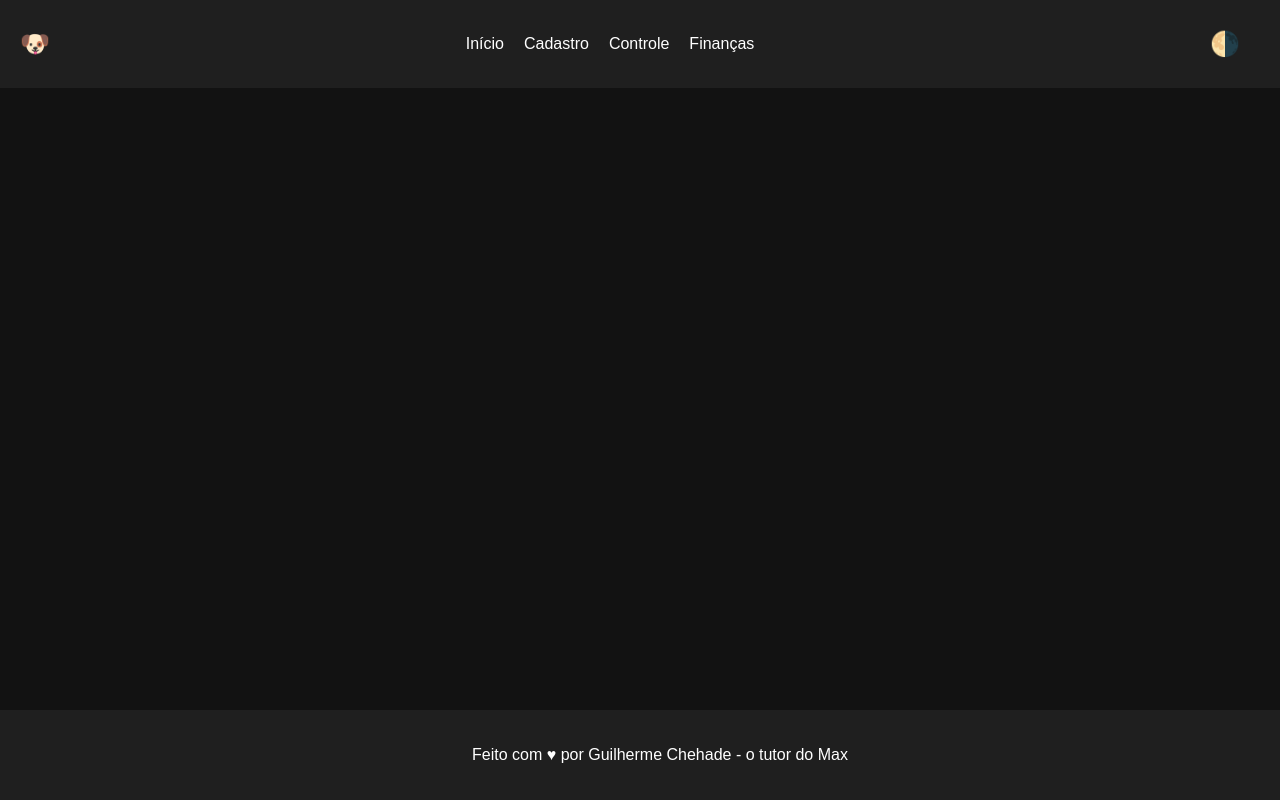
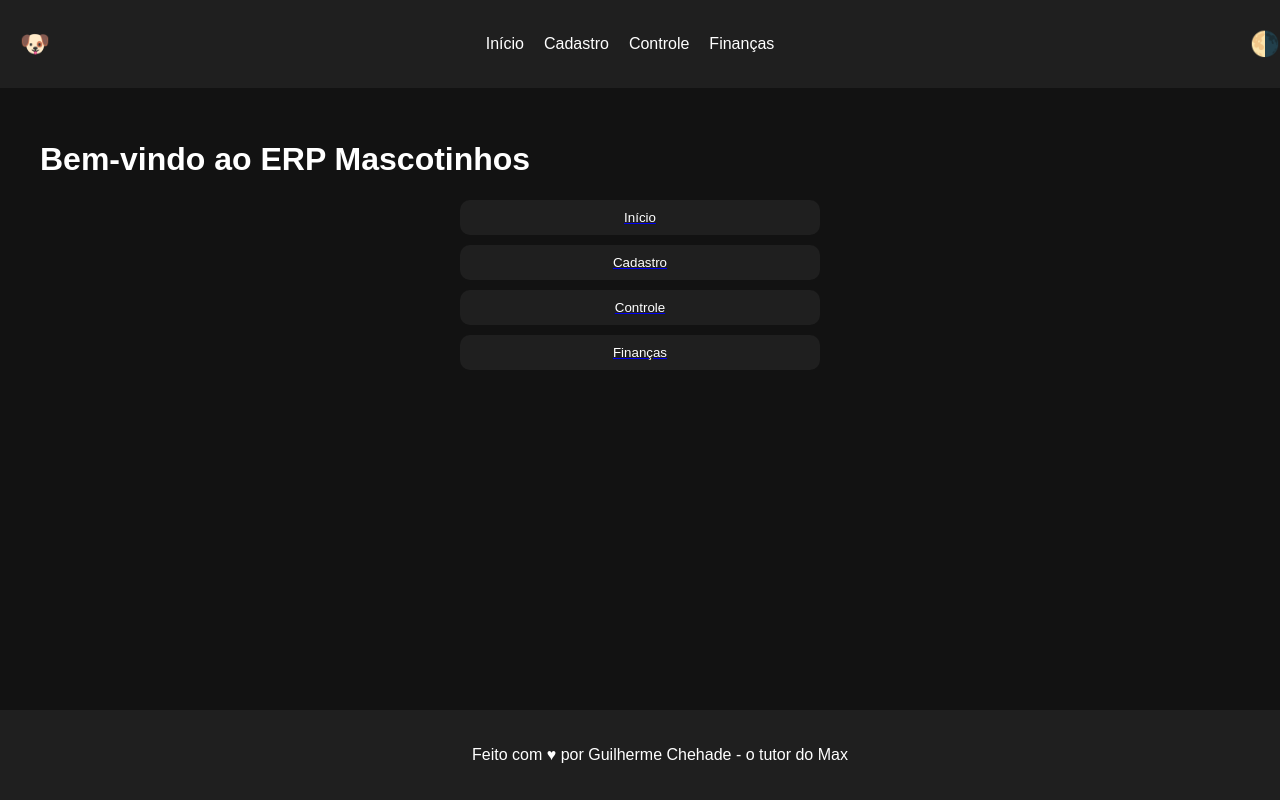
Before and after one commit to guiChehade/mascotes, a React (Create React App) app: page /dashboard in a window 1280 px wide. Built offline with nearby package versions, Linux system fonts and the light colour scheme; no server answers.

Commit message:
Add frontend

```diff
--- a/src/App.js
+++ b/src/App.js
@@ -8,6 +8,7 @@ import Controle from './pages/Controle';
 import Financas from './pages/Financas';
 import Login from './components/Login';
 import Register from './components/Register';
+import Dashboard from './pages/Dashboard';
 import './styles/global.css';
 
 function App() {
@@ -21,13 +22,14 @@ function App() {
     <div className={theme}>
       <Router>
         <Header toggleTheme={toggleTheme} />
-        <div className="container">
+        <div className="container" style={{ marginTop: '100px', marginBottom: '60px' }}>
           <Routes>
             <Route path="/cadastro" element={<Cadastro />} />
             <Route path="/controle" element={<Controle />} />
             <Route path="/financas" element={<Financas />} />
             <Route path="/login" element={<Login />} />
             <Route path="/register" element={<Register />} />
+            <Route path="/dashboard" element={<Dashboard />} />
             <Route path="/" element={<Home />} />
           </Routes>
         </div>
--- a/src/components/Header.module.css
+++ b/src/components/Header.module.css
@@ -5,6 +5,10 @@
   justify-content: space-between;
   align-items: center;
   padding: 20px;
+  position: fixed;
+  top: 0;
+  width: 100%;
+  z-index: 1000;
 }
 
 .logo {
--- a/src/components/Login.js
+++ b/src/components/Login.js
@@ -1,17 +1,19 @@
 import React, { useState } from 'react';
 import { auth } from '../firebase';
-import { Link } from 'react-router-dom';
+import { useNavigate } from 'react-router-dom';
 import styles from './Login.module.css';
 
 const Login = () => {
   const [email, setEmail] = useState('');
   const [password, setPassword] = useState('');
+  const navigate = useNavigate();
 
   const handleLogin = async (e) => {
     e.preventDefault();
     try {
       await auth.signInWithEmailAndPassword(email, password);
       alert("Login bem-sucedido!");
+      navigate('/dashboard');  // Redirecionar após login bem-sucedido
     } catch (error) {
       alert("Erro ao fazer login: " + error.message);
     }
@@ -37,7 +39,7 @@ const Login = () => {
         />
         <button type="submit" className={styles.button}>Login</button>
       </form>
-      <p>Não tem uma conta? <Link to="/register" className={styles.link}>Registrar</Link></p>
+      <p>Não tem uma conta? <a href="/register" className={styles.link}>Registrar</a></p>
     </div>
   );
 };
--- a/src/pages/Controle.js
+++ b/src/pages/Controle.js
@@ -10,11 +10,13 @@ const Controle = () => {
     const fetchPets = async () => {
       const snapshot = await database.ref('pets').once('value');
       const petsData = snapshot.val();
-      const petsArray = Object.keys(petsData).map(key => ({
-        id: key,
-        ...petsData[key]
-      }));
-      setPets(petsArray);
+      if (petsData) {
+        const petsArray = Object.keys(petsData).map(key => ({
+          id: key,
+          ...petsData[key]
+        }));
+        setPets(petsArray);
+      }
     };
     fetchPets();
   }, []);
--- /dev/null
+++ b/src/pages/Dashboard.js
@@ -0,0 +1,22 @@
+import React from 'react';
+import { Link } from 'react-router-dom';
+import Button from '../components/Button';
+import styles from './Dashboard.module.css';
+
+const Dashboard = () => (
+  <div className={styles.dashboard}>
+    <h1>Bem-vindo ao ERP Mascotinhos</h1>
+    <div className={styles.buttons}>
+      <div className={styles.buttonWrapper}>
+        <Link to="/"><Button>Início</Button></Link>
+        <Link to="/cadastro"><Button>Cadastro</Button></Link>
+      </div>
+      <div className={styles.buttonWrapper}>
+        <Link to="/controle"><Button>Controle</Button></Link>
+        <Link to="/financas"><Button>Finanças</Button></Link>
+      </div>
+    </div>
+  </div>
+);
+
+export default Dashboard;
```
Also changed, not shown: src/pages/Dashboard.module.css (added).
